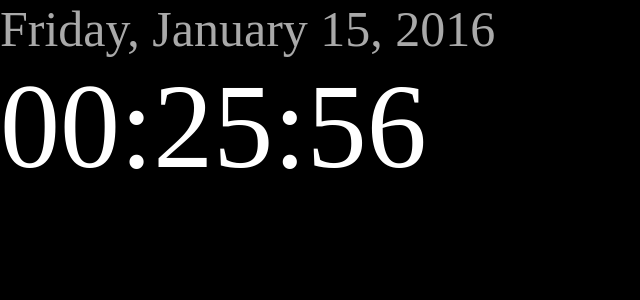
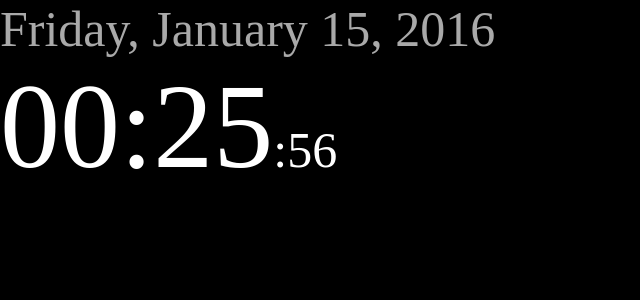
Before and after one commit to BTero/MagicMirror, a PHP site: page / in a window 1280 px wide. Shown: the top 300 px of the page, without its empty margins (0-640 px from the left). Run offline with PHP 8.4, Linux system fonts and the light colour scheme.

Commit message:
Decreased time secs to 50px

```diff
--- a/css/main.css
+++ b/css/main.css
@@ -16,3 +16,7 @@ body {
 .time{
   font-size:  120px;
 }
+
+.time .sec{
+  font-size: 50px;
+}
```
